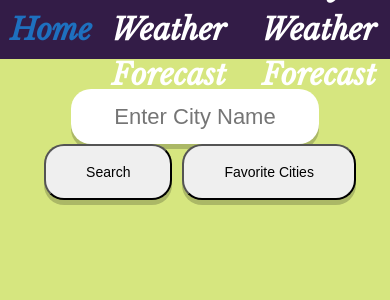
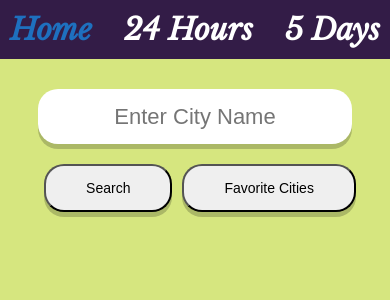
Before and after one commit to galpalex/Weather-App-React-mid-project, a React (Create React App) app: page / in a window 390 px wide. Shown: the top 300 px of the page. Built offline with nearby package versions, Linux system fonts and the light colour scheme.

Commit message:
created mobile query

```diff
--- a/src/components/Navbar.js
+++ b/src/components/Navbar.js
@@ -9,10 +9,10 @@ const Navbar = () => {
         Home
       </NavLink>
       <NavLink className="link" to="/24Hours" exact>
-        24 Hours Weather Forecast
+        24 Hours
       </NavLink>
       <NavLink className="link" to="/5Days" exact>
-        5 Days Weather Forecast
+        5 Days
       </NavLink>
     </div>
   );
--- a/src/components/Search.js
+++ b/src/components/Search.js
@@ -34,6 +34,7 @@ const Search = () => {
           }}
           className="input"
         />
+
         <button
           onClick={() => {
             getOneLocationWeather();
--- a/src/components/navbar.css
+++ b/src/components/navbar.css
@@ -16,6 +16,10 @@
 }
 .link {
   padding: 10px;
-  text-decoration: none;
   color: white;
 }
+/* @media only screen and (max-width:500px) {
+  .cont-navbar {
+      justify-content: center;
+  }
+} */
--- a/src/styles.css
+++ b/src/styles.css
@@ -74,3 +74,16 @@ input {
   margin-top: 30px;
   text-shadow: 3px 5px rgba(50, 50, 70, 0.5);
 }
+@media only screen and (max-width: 500px) {
+  button {
+    padding: 14px 40px;
+    margin-top: 20px;
+    margin-left: 10px;
+  }
+  .temp {
+    font-size: 80px;
+  }
+  input {
+    width: 95%;
+  }
+}
```
